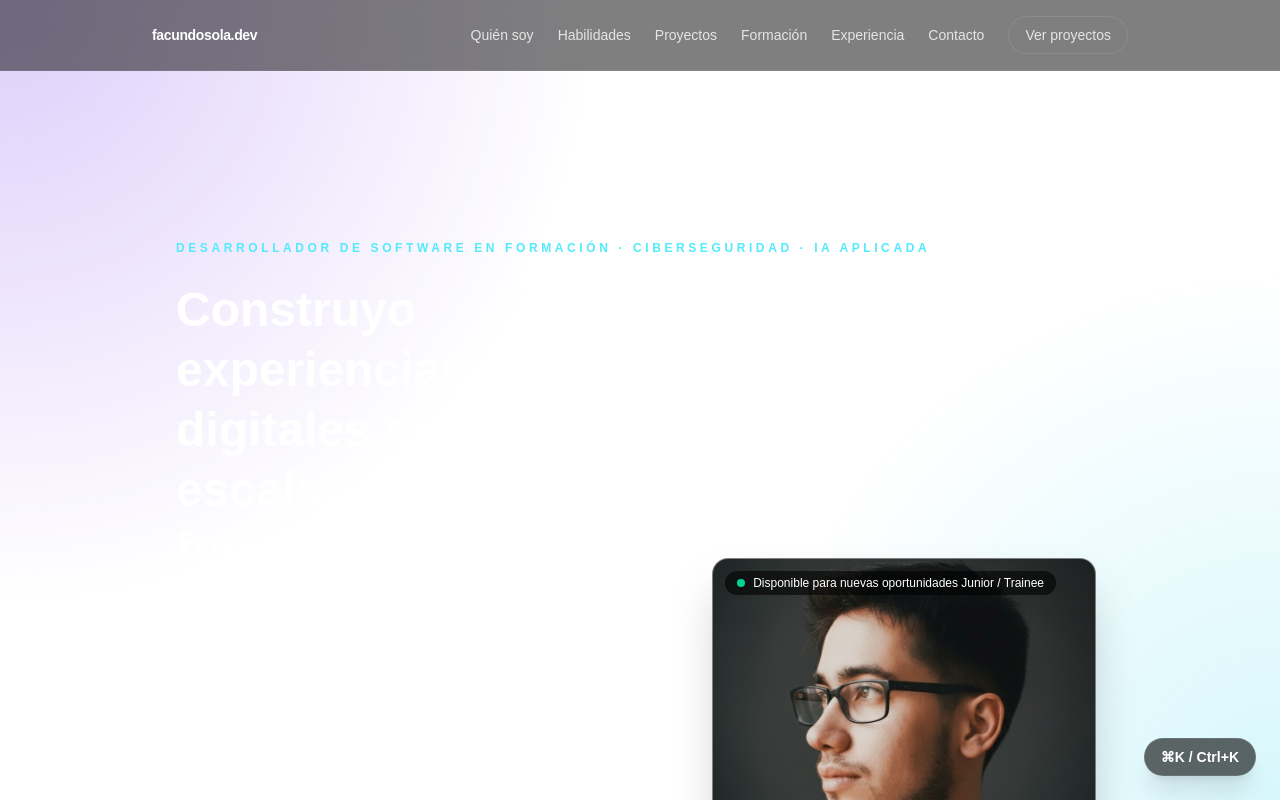
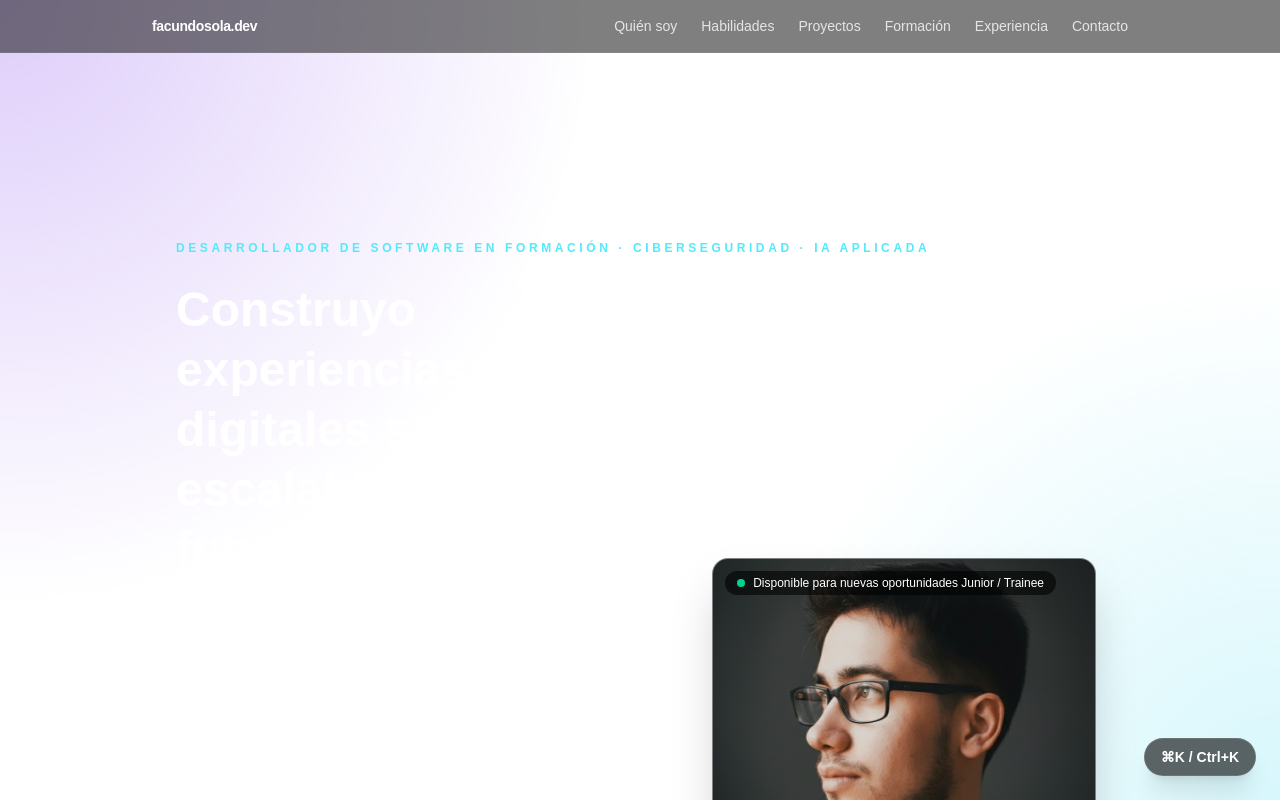
Before and after one commit to PortafolioFS/facundosola-portfolio, a Next.js app: page / in a window 1280 px wide. Shown: the top 800 px of the page. Built offline with nearby package versions, Linux system fonts and the light colour scheme.

Commit message:
Remove redundant Ver proyectos button

```diff
--- a/components/navbar.tsx
+++ b/components/navbar.tsx
@@ -34,12 +34,6 @@ export function Navbar() {
               {link.label}
             </a>
           ))}
-          <Link
-            href="/projects"
-            className="rounded-full border border-white/10 px-4 py-2 transition hover:border-white/40 hover:text-white"
-          >
-            Ver proyectos
-          </Link>
         </nav>
         <button
           className="grid h-10 w-10 place-items-center rounded-full border border-white/10 text-white transition hover:border-white/40 md:hidden"
```
